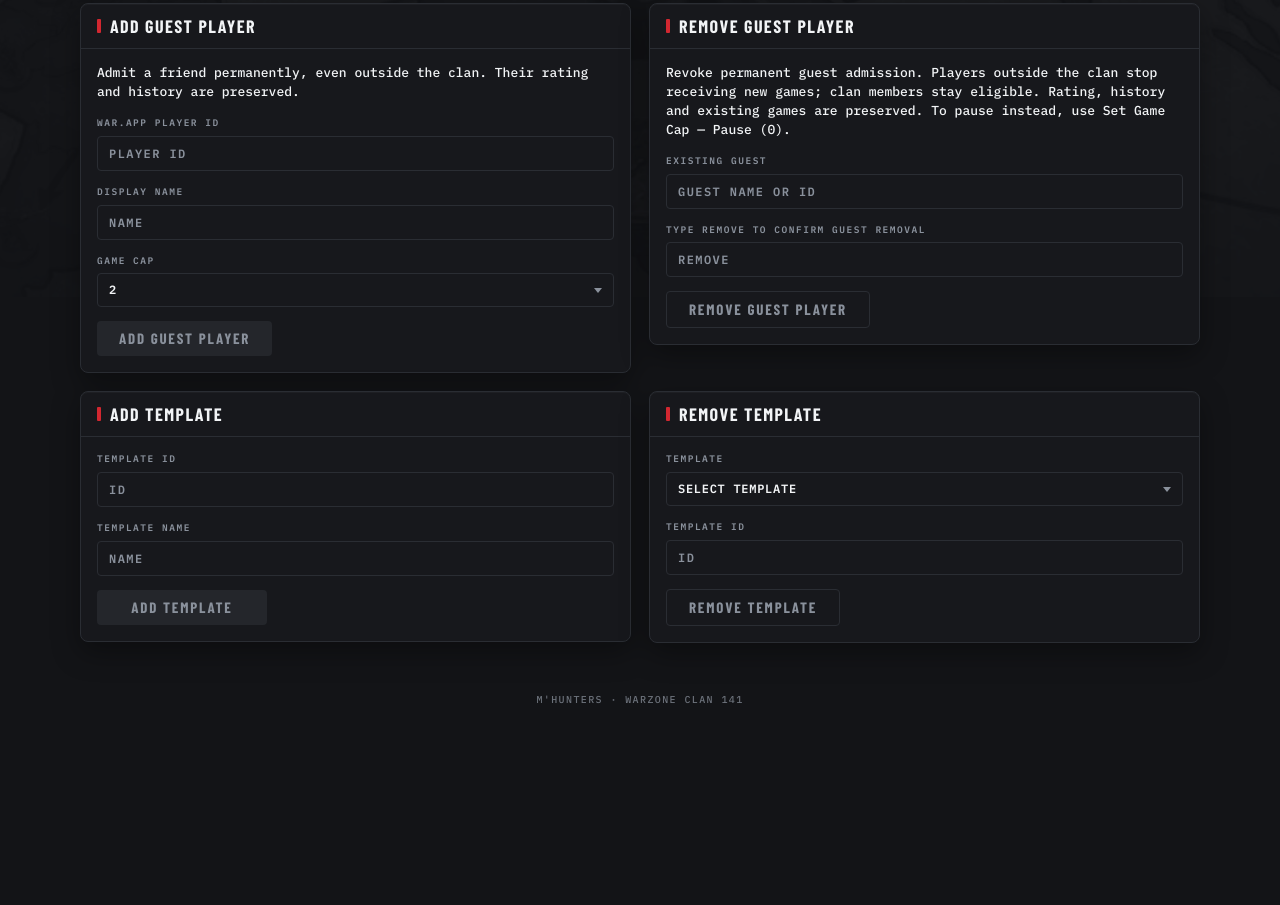
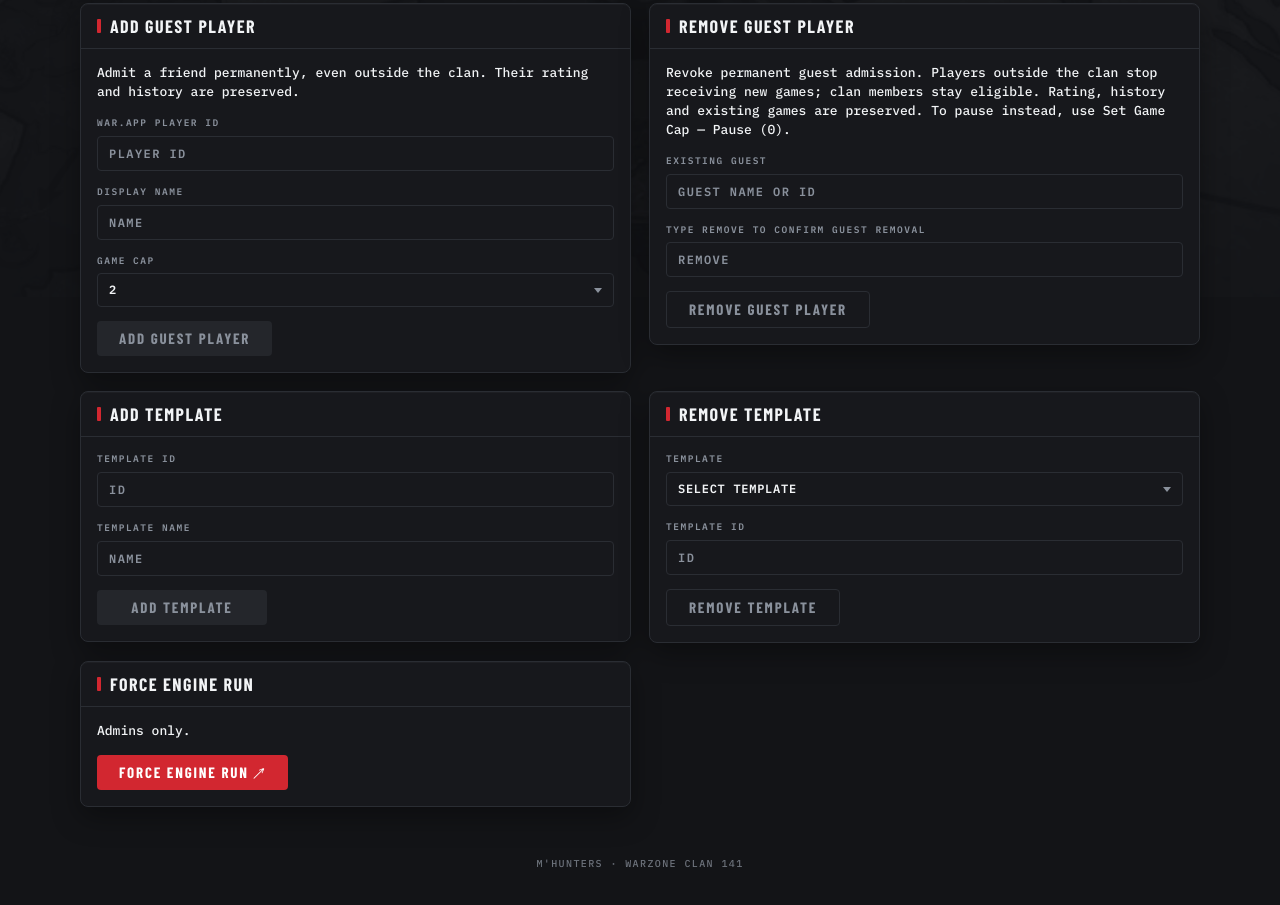
Before and after one commit to Norman1/mhunters-clan-ladder, a website: page actions.html in a window 1280 px wide. Shown: the part 503-1408 px from the top of the page. Before the commit the page ends 1254 px from the top, so only its background shows below. Drawn offline with nearby package versions, Linux system fonts and the light colour scheme; no server answers.

Commit message:
Actions: FORCE ENGINE RUN admin card
Opens the engine workflow's GitHub page, where Run workflow triggers
the full cycle on demand; GitHub gates it to repository write access.

Co-Authored-By: Claude Fable 5 <noreply@anthropic.com>

```diff
--- a/actions.html
+++ b/actions.html
@@ -179,6 +179,16 @@
         </form>
       </section>
 
+      <!-- ---------- FORCE ENGINE RUN ---------- -->
+      <section class="panel af" aria-labelledby="engine-title">
+        <h2 class="af__title" id="engine-title">FORCE ENGINE RUN</h2>
+        <div class="af__form">
+          <p>Admins only.</p>
+          <a class="btn btn--primary"
+             href="https://github.com/Norman1/mhunters-clan-ladder/actions/workflows/schedule.yml"
+             target="_blank" rel="noopener">FORCE ENGINE RUN ↗</a>
+        </div>
+      </section>
 
     </div>
 
--- a/css/actions.css
+++ b/css/actions.css
@@ -209,6 +209,7 @@
 }
 
 /* ----------------------------- buttons ----------------------------- */
+a.btn { text-decoration: none; }
 .btn {
   align-self: flex-start;
   display: inline-flex;
```
